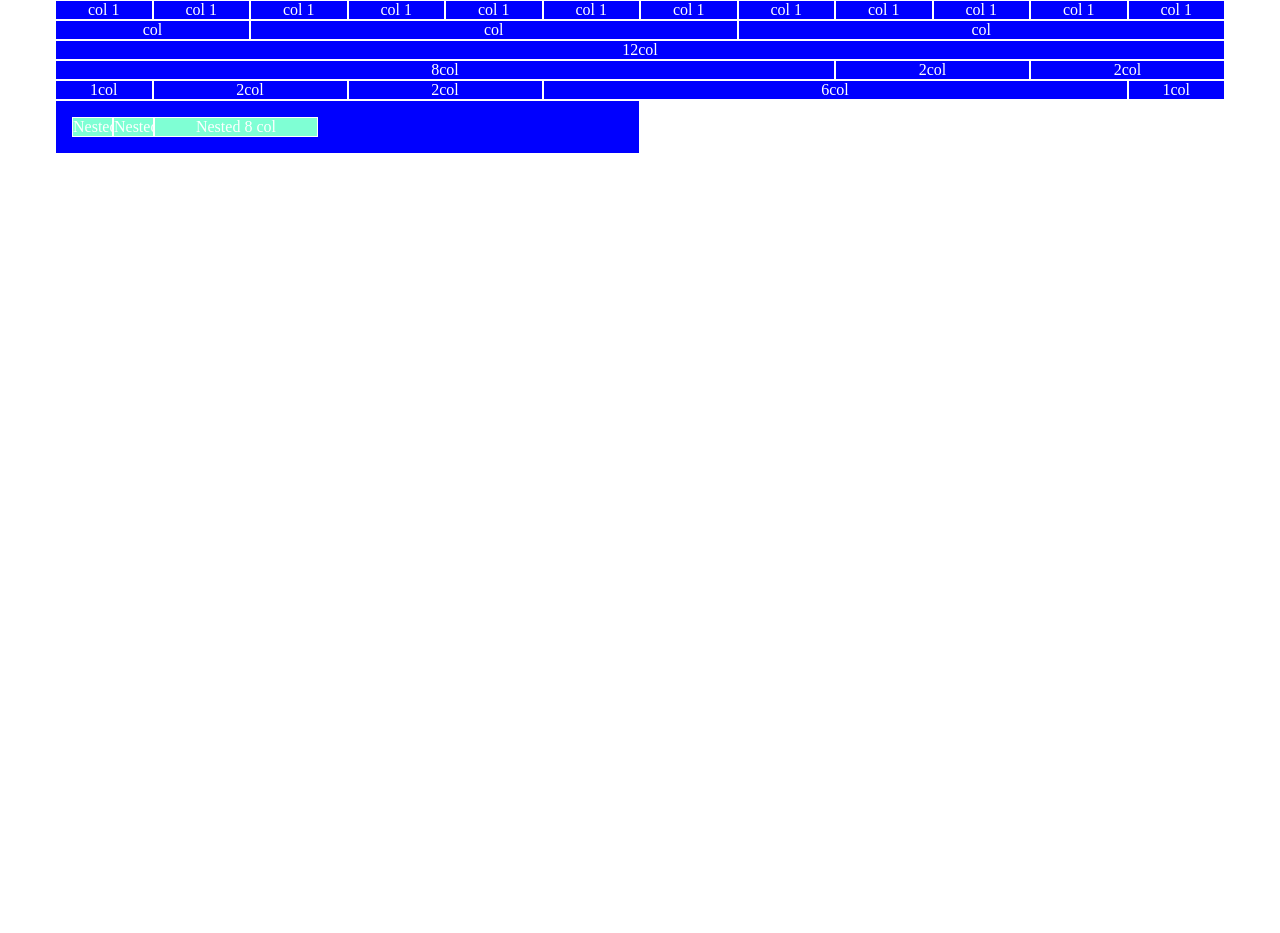
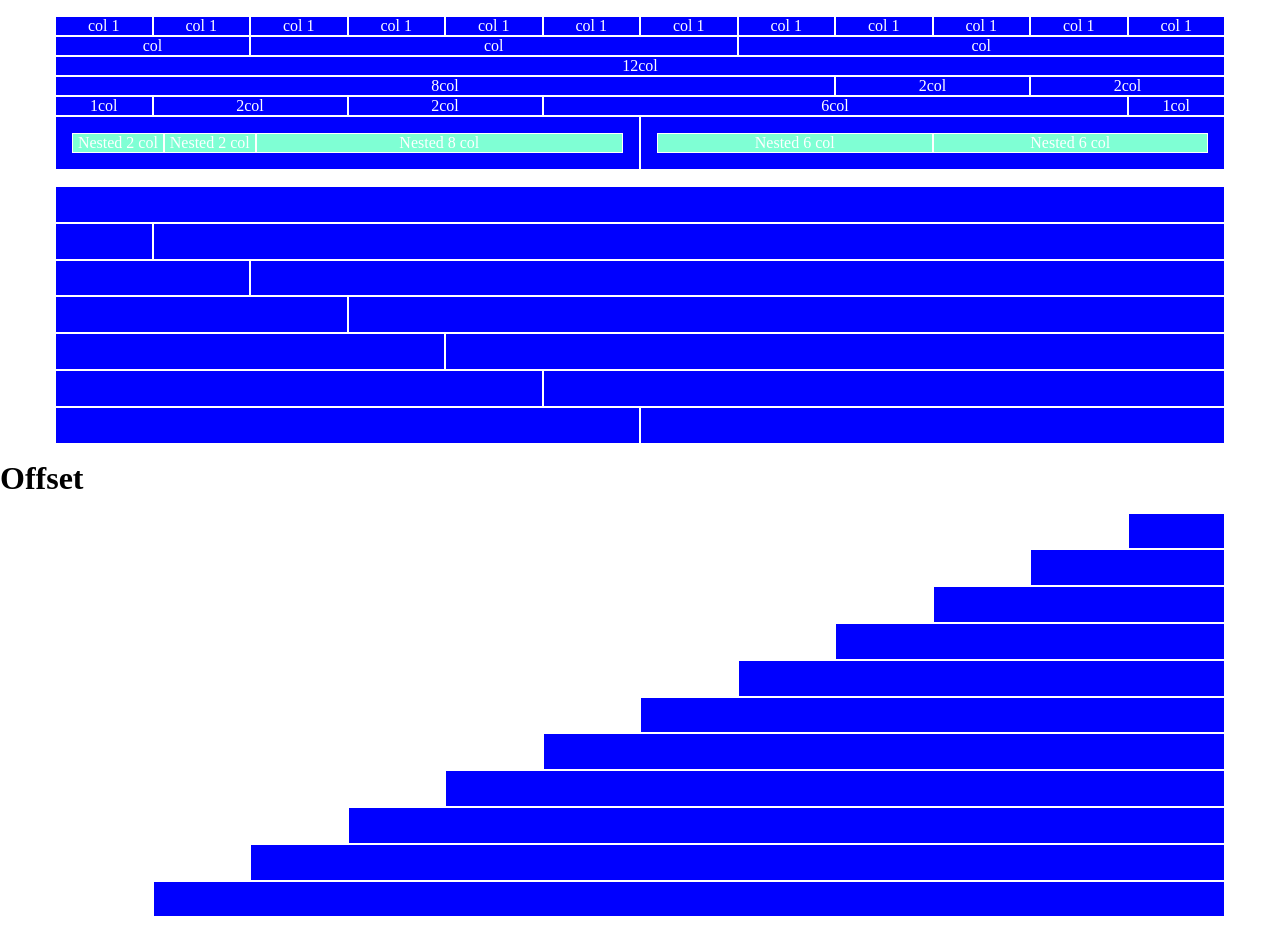
Before and after one commit to Cristian-Lazzari/html-css-12bool, a plain HTML site: page index.html in a window 1280 px wide. Before the commit the page ends 800 px from the top, so only its background shows below. Drawn offline with Linux system fonts and the light colour scheme.

Commit message:
problem-solved

```diff
--- a/12-bool.css
+++ b/12-bool.css
@@ -5,7 +5,7 @@
 }
 .container{
     max-width: 1170px;
-    margin: 0 auto;
+    margin: 1rem auto;
 }
 .row{
     display: flex;
@@ -15,6 +15,8 @@
 }
 .nested-container{
     padding: 1rem;
+    width: 100%;
+    height: 80%;
 }
 .col{
     flex: 1 1 auto;
@@ -67,3 +69,40 @@
 {
     width: calc((100% / 12) * 12);
 }
+/* OFFSET */
+.offset-1{
+    width: calc((100% / 12) * 1);
+}
+.offset-2{
+    width: calc((100% / 12) * 2);
+}
+.offset-3{
+    width: calc((100% / 12) * 3);
+}
+.offset-4{
+    width: calc((100% / 12) * 4);
+}
+.offset-5{
+    width: calc((100% / 12) * 5);
+}
+.offset-6{
+    width: calc((100% / 12) * 6);
+}
+.offset-7{
+    width: calc((100% / 12) * 7);
+}
+.offset-8{
+    width: calc((100% / 12) * 8);
+}
+.offset-9{
+    width: calc((100% / 12) * 9);
+}
+.offset-10{
+    width: calc((100% / 12) * 10);
+}
+.offset-11{
+    width: calc((100% / 12) * 11);
+}
+.offset-12{
+    width: calc((100% / 12) * 12);
+}
--- a/index.html
+++ b/index.html
@@ -47,15 +47,93 @@
     <div class="row">
         <div class="col-6 row">
             <div class="nested-container row">
-
                 <div class="col-2 nested">Nested 2 col</div>
                 <div class="col-2 nested">Nested 2 col</div>
                 <div class="col-8 nested">Nested 8 col</div>
-
             </div>
         </div>
-        <div class="col-6"></div>
+        <div class="col-6 row">
+            <div class="nested-container row">
+            <div class="col-6 nested">Nested 6 col</div>
+            <div class="col-6 nested">Nested 6 col</div>
+        </div></div>
     </div>
+    </div>
+    <div class="container main">
+        <div class="row">
+            <div class="col"></div>
+        </div>
+        <div class="row">
+            <div class="col-1"></div>
+            <div class="col"></div>
+        </div>
+        <div class="row">
+            <div class="col-2"></div>
+            <div class="col"></div>
+        </div>
+        <div class="row">
+            <div class="col-3"></div>
+            <div class="col"></div>
+        </div>
+        <div class="row">
+            <div class="col-4"></div>
+            <div class="col"></div>
+        </div>
+        <div class="row">
+            <div class="col-5"></div>
+            <div class="col"></div>
+        </div>
+        <div class="row">
+            <div class="col-6"></div>
+            <div class="col"></div>
+        </div>
+    </div>
+    <h1>Offset</h1>
+    <div class="container main last">
+        <div class="row">
+            <div class="offset-1"></div>
+            <div class="col"></div>
+        </div>
+        <div class="row">
+            <div class="offset-2"></div>
+            <div class="col"></div>
+        </div>
+        <div class="row">
+            <div class="offset-3"></div>
+            <div class="col"></div>
+        </div>
+        <div class="row">
+            <div class="offset-4"></div>
+            <div class="col"></div>
+        </div>
+        <div class="row">
+            <div class="offset-5"></div>
+            <div class="col"></div>
+        </div>
+        <div class="row">
+            <div class="offset-6"></div>
+            <div class="col"></div>
+        </div>
+        <div class="row">
+            <div class="offset-7"></div>
+            <div class="col"></div>
+        </div>
+        <div class="row">
+            <div class="offset-8"></div>
+            <div class="col"></div>
+        </div>
+        <div class="row">
+            <div class="offset-9"></div>
+            <div class="col"></div>
+        </div>
+        <div class="row">
+            <div class="offset-10"></div>
+            <div class="col"></div>
+        </div>
+        <div class="row">
+            <div class="offset-11"></div>
+            <div class="col"></div>
+        </div>
     </div>
 
 
--- a/style.css
+++ b/style.css
@@ -4,8 +4,15 @@
     text-align: center;
     color: white;
     white-space: nowrap;
+
 }
 .nested{
     background-color: aquamarine;
-    height: 80%;
 }
+.main [class*= "col"]{
+    height: 2.3rem;
+}
+.last{
+    display: flex;
+    flex-direction: column-reverse;
+}
```
